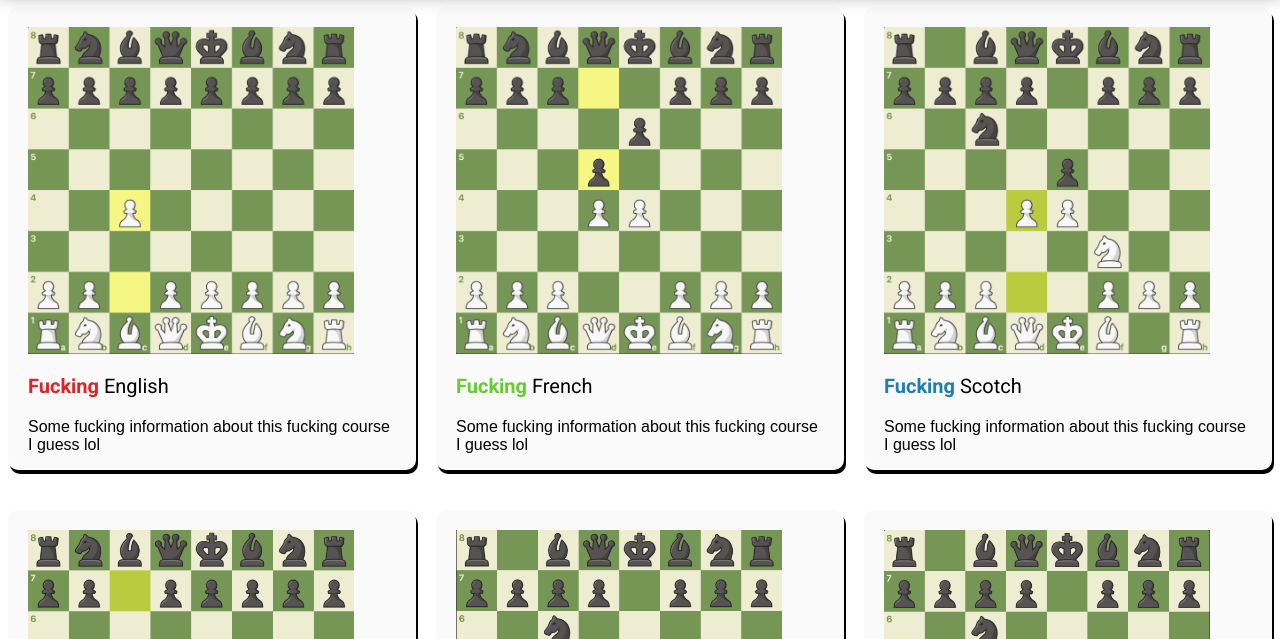
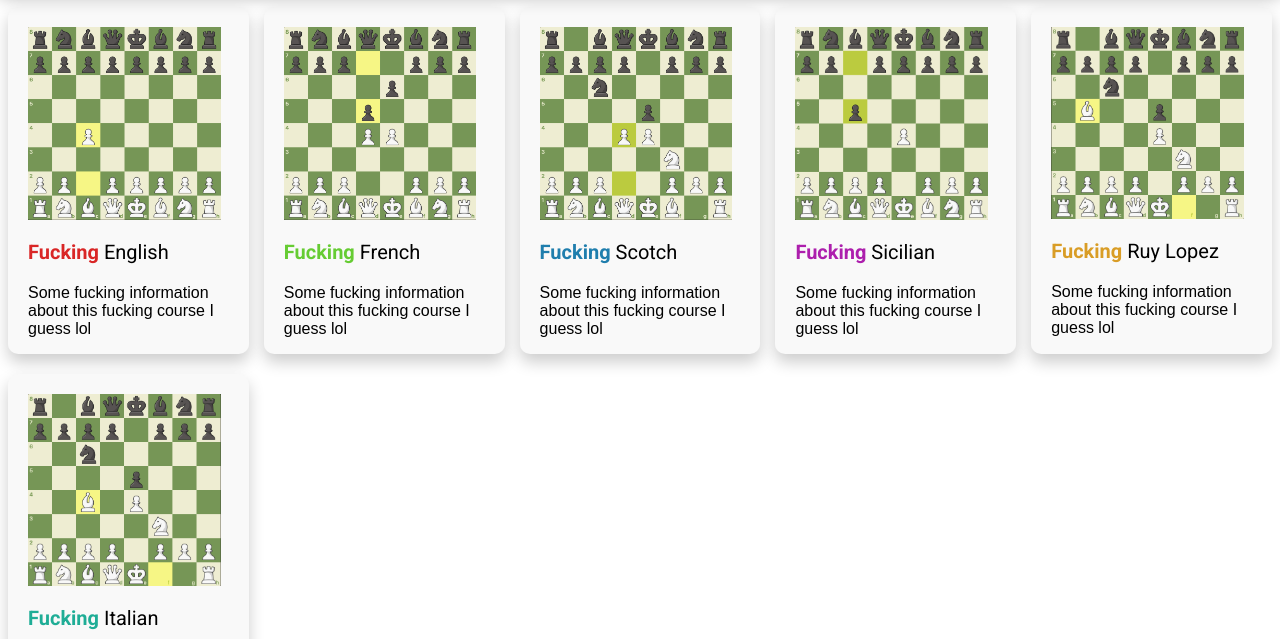
Before and after one commit to 14EZ/fuckingopeningsforboys, a plain HTML site: page index.html in a window 1280 px wide. Shown: the part 161-800 px from the top of the page. Drawn offline with Linux system fonts and the light colour scheme.

Commit message:
Update content.css
content shadow-fix

```diff
--- a/styles/content.css
+++ b/styles/content.css
@@ -1,19 +1,24 @@
 
 .course-grid{
     display: grid;
-    grid-template-columns: 1fr 1fr 1fr;
-    column-gap: 20px;
-    row-gap: 40px;
+    grid-template-columns: repeat(auto-fit,
+    minmax(200px, 1fr));
+    column-gap: 15px;
+    row-gap: 20px;
 }
 .open-preview{
-    background-color: rgb(250, 250, 250);
+    background-color: #f9f9f9;
     border-radius: 10px;
-    box-shadow: 2px 4px black;
+    box-shadow:
+        0px 8px 16px 0px
+        rgba(0,0,0,0.2);
 }
 .open-preview:hover{
-    background-color: rgb(240, 240, 240);
+    background-color: #f9f9f9e0;
     border-radius: 10px;
-    box-shadow: 2px 4px black;
+    box-shadow:
+        0px 8px 16px 0px
+        rgba(0,0,0,0.3);
 }
 .thumbnail{
     display: flex;
```
